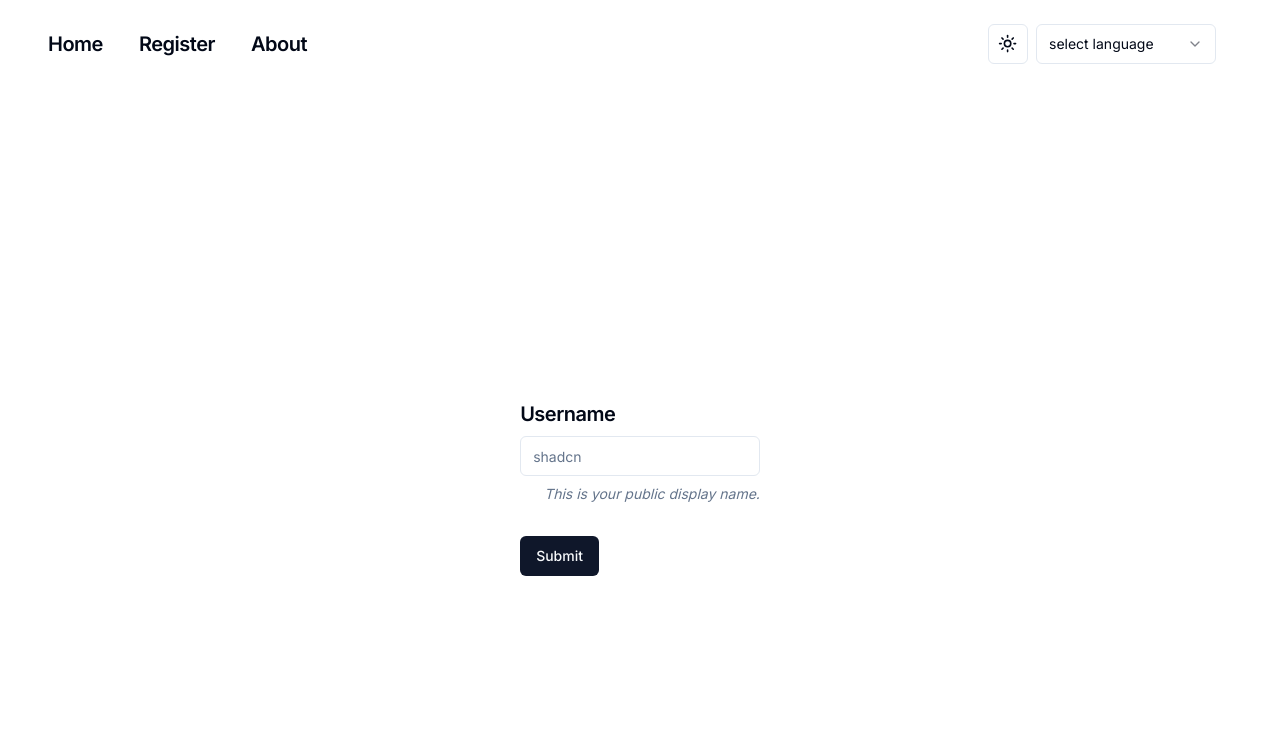
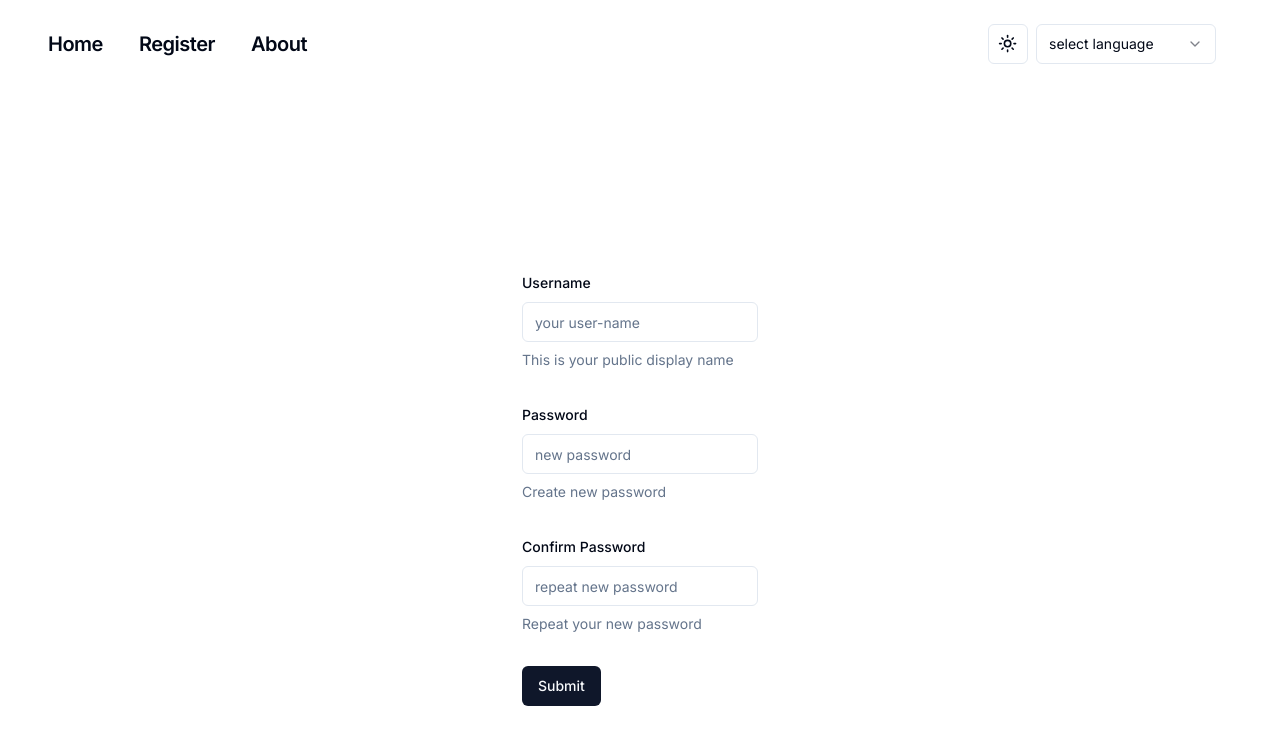
Before and after one commit to mytrofanov/next-tailwind-shadcn, a Next.js app: page /register in a window 1280 px wide. Shown: the top 744 px of the page. Built offline with nearby package versions, Linux system fonts and the light colour scheme.

Commit message:
feat: password validation with zod

```diff
--- a/components/profile-form.tsx
+++ b/components/profile-form.tsx
@@ -8,17 +8,30 @@ import { Form, FormControl, FormDescription, FormField, FormItem, FormLabel, For
 import { Input } from '@/components/ui/input';
 import { useForm } from 'react-hook-form';
 
-const formSchema = z.object({
-    username: z.string().min(2, {
-        message: 'Username must be at least 2 characters.',
-    }),
-});
+const formSchema = z
+    .object({
+        username: z.string().min(2, {
+            message: 'Username must be at least 2 characters.',
+        }),
+        password: z.string().min(6, {
+            message: 'Password must be at least 6 characters.',
+        }),
+        confirmPassword: z.string().min(6, {
+            message: 'Password must be at least 6 characters.',
+        }),
+    })
+    .refine(data => data.password === data.confirmPassword, {
+        message: "Passwords don't match",
+        path: ['confirmPassword'],
+    });
 
 export function ProfileForm() {
     const form = useForm<z.infer<typeof formSchema>>({
         resolver: zodResolver(formSchema),
         defaultValues: {
             username: '',
+            password: '',
+            confirmPassword: '',
         },
     });
 
@@ -36,15 +49,39 @@ export function ProfileForm() {
                     name="username"
                     render={({ field }) => (
                         <FormItem>
-                            <FormLabel>
-                                <h4 className="scroll-m-20 text-xl font-semibold tracking-tight">Username</h4>
-                            </FormLabel>
+                            <FormLabel>Username</FormLabel>
                             <FormControl>
-                                <Input placeholder="shadcn" {...field} />
+                                <Input placeholder="your user-name" {...field} />
                             </FormControl>
-                            <FormDescription>
-                                <span className="mt-6 pl-6 italic">This is your public display name.</span>
-                            </FormDescription>
+                            <FormDescription>This is your public display name</FormDescription>
+                            <FormMessage />
+                        </FormItem>
+                    )}
+                />
+                <FormField
+                    control={form.control}
+                    name="password"
+                    render={({ field }) => (
+                        <FormItem>
+                            <FormLabel>Password</FormLabel>
+                            <FormControl>
+                                <Input placeholder="new password" {...field} type="password" />
+                            </FormControl>
+                            <FormDescription>Create new password</FormDescription>
+                            <FormMessage />
+                        </FormItem>
+                    )}
+                />
+                <FormField
+                    control={form.control}
+                    name="confirmPassword"
+                    render={({ field }) => (
+                        <FormItem>
+                            <FormLabel>Confirm Password</FormLabel>
+                            <FormControl>
+                                <Input placeholder="repeat new password" {...field} type="password" />
+                            </FormControl>
+                            <FormDescription>Repeat your new password</FormDescription>
                             <FormMessage />
                         </FormItem>
                     )}
```
